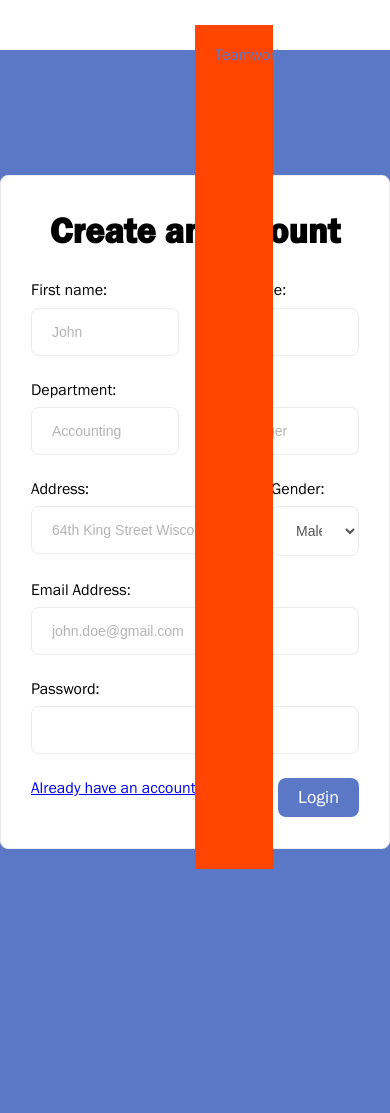
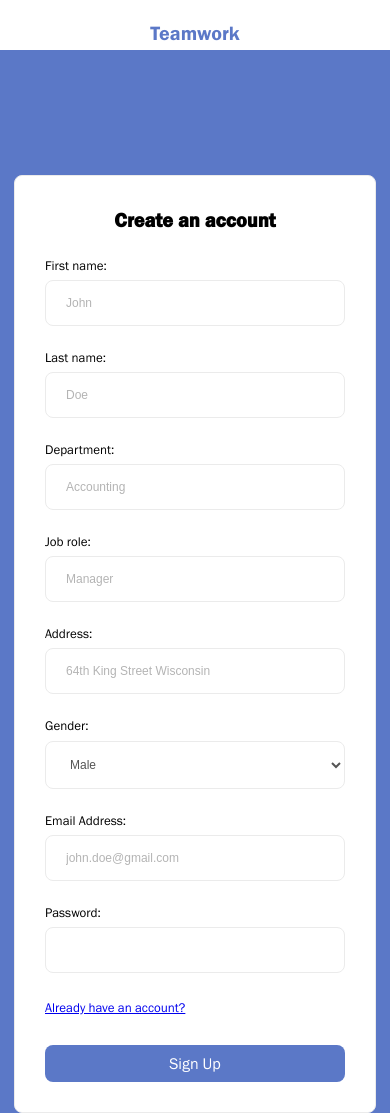
Before and after one commit to oreoluwa-bs/DevC_Capstone_Project_Frontend, a React (Create React App) app: page /signup in a window 390 px wide. Before the commit the page ends 849 px from the top, so only its background shows below. Built offline with nearby package versions, Linux system fonts and the light colour scheme.

Commit message:
Updated the authentication feature

```diff
--- a/package.json
+++ b/package.json
@@ -3,6 +3,7 @@
   "version": "0.1.0",
   "private": true,
   "homepage": "https://oreoluwa-bs.github.io/DevC_Capstone_Project_Frontend/",
+  "proxy": "http://localhost:5000",
   "dependencies": {
     "@fortawesome/fontawesome-svg-core": "^1.2.25",
     "@fortawesome/free-solid-svg-icons": "^5.11.2",
--- a/src/App.css
+++ b/src/App.css
@@ -108,3 +108,80 @@ span, p, a{
 .text-grey{
   color: var(--lighter-gray);
 }
+
+@media screen and (max-width:575px){
+  h1 {
+    font-size: 50px;
+  }
+
+  h2 {
+    font-size: 44px;
+  }
+
+  h3 {
+    font-size: 28px;
+  }
+
+  h4 {
+    font-size: 20px;
+  }
+
+  h5 {
+    font-size: 20px;
+  }
+
+  h6 {
+    font-size: 14px;
+  }
+
+  h1.bold, h2.bold, h3.bold, h4.bold, h5.bold, h6.bold{
+    font-family: FranklinGothicMedium;
+    margin-bottom: 20px;
+    line-height: 1.4;
+  }
+
+  p.x-l-4{
+    font-size: 32px;
+  }
+  p.x-l-3{
+    font-size: 26px;
+  }
+  p.x-l-2{
+    font-size: 20px;
+  }
+  p.x-l{
+    font-size: 14px;
+  }
+  p.large{
+    font-size: 8px;
+  }
+  p.med{
+    font-size: 6px;
+  }
+  p.smal{
+    font-size: 4px;
+  }
+  p.x-s-4{
+    font-size: 7px;
+  }
+  p.x-s-3{
+    font-size: 9px;
+  }
+  p.x-s-2{
+    font-size: 10px;
+  }
+  p.x-s{
+    font-size: 12px;
+  }
+  p.bold{
+    line-height: 1.2;
+  }
+  p.block-heading{
+    line-height: 1.2;
+  }
+  span, p, a{
+    line-height: 1.2;
+    font-size: 13px;
+  }
+
+}
--- a/src/components/Navbar.js
+++ b/src/components/Navbar.js
@@ -2,22 +2,19 @@ import React from 'react';
 import { connect } from 'react-redux';
 import { Link } from 'react-router-dom';
 import '../styles/navbar.css'
+import { SignedOutLinks, SignedInLinks } from './Navbarlinks';
 
 const Navbar = (props) => {
-    const { authError } = props;
-    const links = authError ? <ul className='nav-links float-md-right'>
-        {/* <li className='nav-item'><Link to='' className='nav-link'>About</Link></li> */}
-        {/* <li className='nav-item'><Link to='' className='nav-link'>Feed</Link></li> */}
-        <li className='nav-item nav-btn'><Link to='' className='btn-sm'>Logout</Link></li>
-    </ul> : null;
+    const { auth } = props;
+    const links = auth.userId ? <SignedInLinks /> : <SignedOutLinks />;
     return (
         <nav className='navbar'>
             <div className='container'>
-                <div className='hamburger'>
+                {/* <div className='hamburger'>
                     <div className='line'></div>
                     <div className='line'></div>
                     <div className='line'></div>
-                </div>
+                </div> */}
                 <ul className='nav-links float-md-left'>
                     <li className='nav-item nav-brand'><Link to='/' className='nav-link'>Teamwork</Link></li>
                 </ul>
@@ -29,7 +26,7 @@ const Navbar = (props) => {
 
 const mapStateToProps = (state) => {
     return {
-        authError: state.auth.authError,
+        auth: state.auth.auth,
     }
 }
 
--- /dev/null
+++ b/src/components/Navbarlinks.js
@@ -0,0 +1,16 @@
+import React from 'react';
+import { Link } from 'react-router-dom';
+
+export const SignedInLinks = () => {
+    return (
+        <ul className='nav-links float-md-right'>
+            {/* <li className='nav-item'><Link to='' className='nav-link'>About</Link></li> */}
+            {/* <li className='nav-item'><Link to='' className='nav-link'>Feed</Link></li> */}
+            <li className='nav-item nav-btn'><Link to='' className='btn-sm'>Logout</Link></li>
+        </ul>
+    );
+}
+
+export const SignedOutLinks = () => {
+    return null;
+}
--- a/src/store/actions/authActions.js
+++ b/src/store/actions/authActions.js
@@ -5,17 +5,24 @@ export const signIn = (credentials) => {
             method: 'POST',
             body: JSON.stringify(credentials),
             headers: new Headers({
-                "Content-Type": "application/json",
-                "Access-Control-Allow-Origin": "*",
-                "Access-Control-Allow-Headers": 'Origin, X-Requested-With, Content, Accept, Content-Type, Authorization'
+                'Content-Type': 'application/json',
             })
         });
-        console.log(request);
-        fetch(`${url}/signin`, request)
-            .then((data) => {
-                dispatch({ type: 'LOGIN_SUCCESS', data });
+        fetch(request)
+            .then((response) => {
+                response.json()
+                    .then((res) => {
+                        if (res.status === 'error') {
+                            dispatch({ type: 'LOGIN_FAILED', data: res });
+                        } else {
+                            dispatch({ type: 'LOGIN_SUCCESS', data: res });
+                        }
+                    })
+                    .catch((err) => {
+                        dispatch({ type: 'LOGIN_FAILED', data: err });
+                    });
             }).catch((err) => {
-                dispatch({ type: 'LOGIN_FAILED', err });
+                dispatch({ type: 'LOGIN_FAILED', data: err });
             });
     }
 }
@@ -24,18 +31,26 @@ export const signup = (credentials) => {
     return (dispatch, getState) => {
         const request = new Request(`${url}/create-user`, {
             method: 'POST',
-            body: credentials,
-            headers: {
+            body: JSON.stringify(credentials),
+            headers: new Headers({
                 'Content-Type': 'application/json',
-            },
+            })
         });
-
-        console.log(request);
         fetch(request)
-            .then((data) => {
-                dispatch({ type: 'SIGNUP_SUCCESS', data });
+            .then((response) => {
+                response.json()
+                    .then((res) => {
+                        if (res.status === 'error') {
+                            dispatch({ type: 'SIGNUP_FAILED', data: res });
+                        } else {
+                            dispatch({ type: 'SIGNUP_SUCCESS', data: res });
+                        }
+                    })
+                    .catch((err) => {
+                        dispatch({ type: 'SIGNUP_FAILED', data: err });
+                    });
             }).catch((err) => {
-                dispatch({ type: 'SIGNUP_FAILED', err });
+                dispatch({ type: 'SIGNUP_FAILED', data: err });
             });
     }
 }
--- a/src/store/reducers/authReducer.js
+++ b/src/store/reducers/authReducer.js
@@ -1,21 +1,24 @@
 const initState = {
-    authError: null
+    authError: null,
+    auth: {
+        userId: null,
+        token: null
+    }
 }
 
 const authReducer = (state = initState, action) => {
     switch (action.type) {
         case 'LOGIN_FAILED':
-            console.log('Login unsuccessful', action.err);
+            // console.log('Login unsuccessful');
             return {
                 ...state,
-                authError: 'Login failed'
+                authError: action.data.message
             }
 
         case 'LOGIN_SUCCESS':
-            console.log(action.data);
             return {
                 ...state,
-                auth: action.data,
+                auth: action.data.data,
                 authError: null
             }
 
@@ -27,6 +30,7 @@ const authReducer = (state = initState, action) => {
             console.log('Signup succesful');
             return {
                 ...state,
+                auth: action.data.data,
                 authError: null
             }
 
@@ -34,7 +38,7 @@ const authReducer = (state = initState, action) => {
             console.log('Signup unsuccessful');
             return {
                 ...state,
-                authError: action.err.message
+                authError: action.data.message
             }
 
         default:
--- a/src/styles/inputs.css
+++ b/src/styles/inputs.css
@@ -53,3 +53,46 @@
 .login-container{
     margin-top: 125px;
 }
+
+@media screen and (max-width:768px){
+    .form {
+        max-width: 400px;
+    }
+    .form-input {
+        padding: 15px 20px;
+        font-size: 12px;
+        outline: none;
+    }
+    .btn {
+        font-size: 16px;
+    }
+}
+
+@media screen and (max-width:767px){
+    .form .btn.btn-primary{
+        margin-top: 30px;
+        width: 100%;
+    }
+    .signup-container .form-group:first-of-type {
+        margin-top: 24px;
+    }
+    .signup-container .form-group {
+        margin-top: 0px;
+    }
+    .signup-container .form-input {
+        margin-bottom: 24px;
+    }
+}
+
+
+@media screen and (max-width:575px){
+    .form {
+        max-width: 300px;
+    }
+}
+
+@media screen and (max-width:375px){
+    .form {
+        max-width: 200px;
+    }
+}
--- a/src/styles/navbar.css
+++ b/src/styles/navbar.css
@@ -28,13 +28,20 @@
     text-decoration: none;
 }
 
+.navbar .nav-links .nav-item.nav-brand {
+    padding: 15px 20px 0;
+}
+.navbar .nav-brand a{
+    font-family: FranklinGothicDemi;
+    font-size: 20px;
+}
+
 .navbar .nav-links .nav-item.nav-btn:hover{
     background-color: transparent;
 }
 
 .navbar .nav-links .nav-item.nav-btn .btn-sm{
-    /* color: white; */
-    color: var(--lighter-gray);
+    color: white;
     text-decoration: none;
     border-radius: 6px;
     background-color: orange;
@@ -58,14 +65,14 @@
         top: 50%;
         transform: translate(-5%, -50%);
     } */
-    .nav-links {
+    /* .nav-links {
         display: none;
         position: fixed;
         background: orangered;
         height: 100vh;
         width: 20%;
         flex-direction: column;
-    }
+    } */
 }
 /* .navbar{
     background-color: cornflowerblue;
--- a/src/views/LoginPage.js
+++ b/src/views/LoginPage.js
@@ -14,7 +14,6 @@ class LoginPage extends Component {
     handleSubmit = (e) => {
         e.preventDefault();
         this.props.signIn(this.state);
-        // console.log(this.state);
     }
 
     handleTextChange = (e) => {
@@ -26,7 +25,7 @@ class LoginPage extends Component {
     render() {
         const { authError, auth } = this.props
 
-        // if (auth.id) { return <Redirect to='/' /> }
+        if (auth.userId) { return <Redirect to='/' /> }
 
         return (
             <div className='container login-container'>
@@ -35,15 +34,21 @@ class LoginPage extends Component {
                     <form onSubmit={this.handleSubmit}>
                         <div className='form-group'>
                             <p>Email Address:</p>
-                            <input type='text' className='form-input' id='email' placeholder='john.doe@gmail.com' value={this.state.email} onChange={this.handleTextChange} />
+                            <input type='text' className='form-input' id='email' placeholder='john.doe@gmail.com' value={this.state.email} onChange={this.handleTextChange} autoFocus />
                         </div>
                         <div className='form-group'>
                             <p>Password:</p>
                             <input type='password' className='form-input' id='password' value={this.state.password} onChange={this.handleTextChange} />
                         </div>
-                        <div className='form-group' style={{ marginBottom: '20px' }}>
-                            <Link to=''>Do not have an account?</Link>
-                            <button type='submit' className='btn btn-primary float-right'>Login</button>
+                        <div className='form-group'>
+                            <div className='row'>
+                                <div className='col-xs-12 col-sm-6'>
+                                    <Link to=''>Do not have an account?</Link>
+                                </div>
+                                <div className='col-xs-12 col-sm-6'>
+                                    <button type='submit' className='btn btn-primary float-md-right'>Login</button>
+                                </div>
+                            </div>
                         </div>
 
                         <div className="center red-text">
@@ -59,7 +64,7 @@ class LoginPage extends Component {
 const mapStateToProps = (state) => {
     return {
         authError: state.auth.authError,
-        auth: state.auth.auth
+        auth: state.auth.auth,
     }
 }
 
--- a/src/views/SignupPage.js
+++ b/src/views/SignupPage.js
@@ -12,8 +12,7 @@ class SignUp extends Component {
 
     handleSubmit = (e) => {
         e.preventDefault();
-        // this.props.signUp(this.state);
-        console.log(this.state);
+        this.props.signUp(this.state);
     }
 
     handleTextChange = (e) => {
@@ -27,21 +26,21 @@ class SignUp extends Component {
     render() {
         const { authError, auth } = this.props
 
-        // if (auth.id) { return <Redirect to='/' /> }
+        if (auth.userId) { return <Redirect to='/' /> }
 
         return (
-            <div className='container login-container'>
+            <div className='container login-container signup-container'>
                 <div className='form'>
                     <h4 className='text-center'>Create an account</h4>
                     <form onSubmit={this.handleSubmit}>
 
                         <div className='form-group'>
                             <div className='row'>
-                                <div className='col-xs-6'>
+                                <div className='col-xs-12 col-sm-6'>
                                     <p>First name:</p>
                                     <input type='text' className='form-input' id='firstname' placeholder='John' onChange={this.handleTextChange} required />
                                 </div>
-                                <div className='col-xs-6'>
+                                <div className='col-xs-12 col-sm-6'>
                                     <p>Last name:</p>
                                     <input type='text' className='form-input' id='lastname' placeholder='Doe' onChange={this.handleTextChange} required />
                                 </div>
@@ -50,11 +49,11 @@ class SignUp extends Component {
 
                         <div className='form-group'>
                             <div className='row'>
-                                <div className='col-xs-6'>
+                                <div className='col-xs-12 col-sm-6'>
                                     <p>Department:</p>
                                     <input type='text' className='form-input' id='department' placeholder='Accounting' onChange={this.handleTextChange} required />
                                 </div>
-                                <div className='col-xs-6'>
+                                <div className='col-xs-12 col-sm-6'>
                                     <p>Job role:</p>
                                     <input type='text' className='form-input' id='jobrole' placeholder='Manager' onChange={this.handleTextChange} required />
                                 </div>
@@ -63,11 +62,11 @@ class SignUp extends Component {
 
                         <div className='form-group'>
                             <div className='row'>
-                                <div className='col-xs-8'>
+                                <div className='col-xs-12 col-sm-8'>
                                     <p>Address:</p>
                                     <input type='text' className='form-input' id='address' placeholder='64th King Street Wisconsin' onChange={this.handleTextChange} required />
                                 </div>
-                                <div className='col-xs-4'>
+                                <div className='col-xs-12 col-sm-4 '>
                                     <p>Gender:</p>
                                     <select className='form-input' value={this.state.gender} id='gender' onChange={this.handleTextChange}>
                                         <option value='Male'>Male</option>
@@ -88,9 +87,15 @@ class SignUp extends Component {
                             <input type='password' className='form-input' id='password' onChange={this.handleTextChange} required />
                         </div>
 
-                        <div className='form-group' style={{ marginBottom: '20px' }}>
-                            <Link to='/login'>Already have an account?</Link>
-                            <button type='submit' className='btn btn-primary float-right'>Login</button>
+                        <div className='form-group'>
+                            <div className='row'>
+                                <div className='col-xs-12 col-sm-6'>
+                                    <Link to='/login'>Already have an account?</Link>
+                                </div>
+                                <div className='col-xs-12 col-sm-6'>
+                                    <button type='submit' className='btn btn-primary float-md-right'>Sign Up</button>
+                                </div>
+                            </div>
                         </div>
 
                         <div className="center red-text">
```
